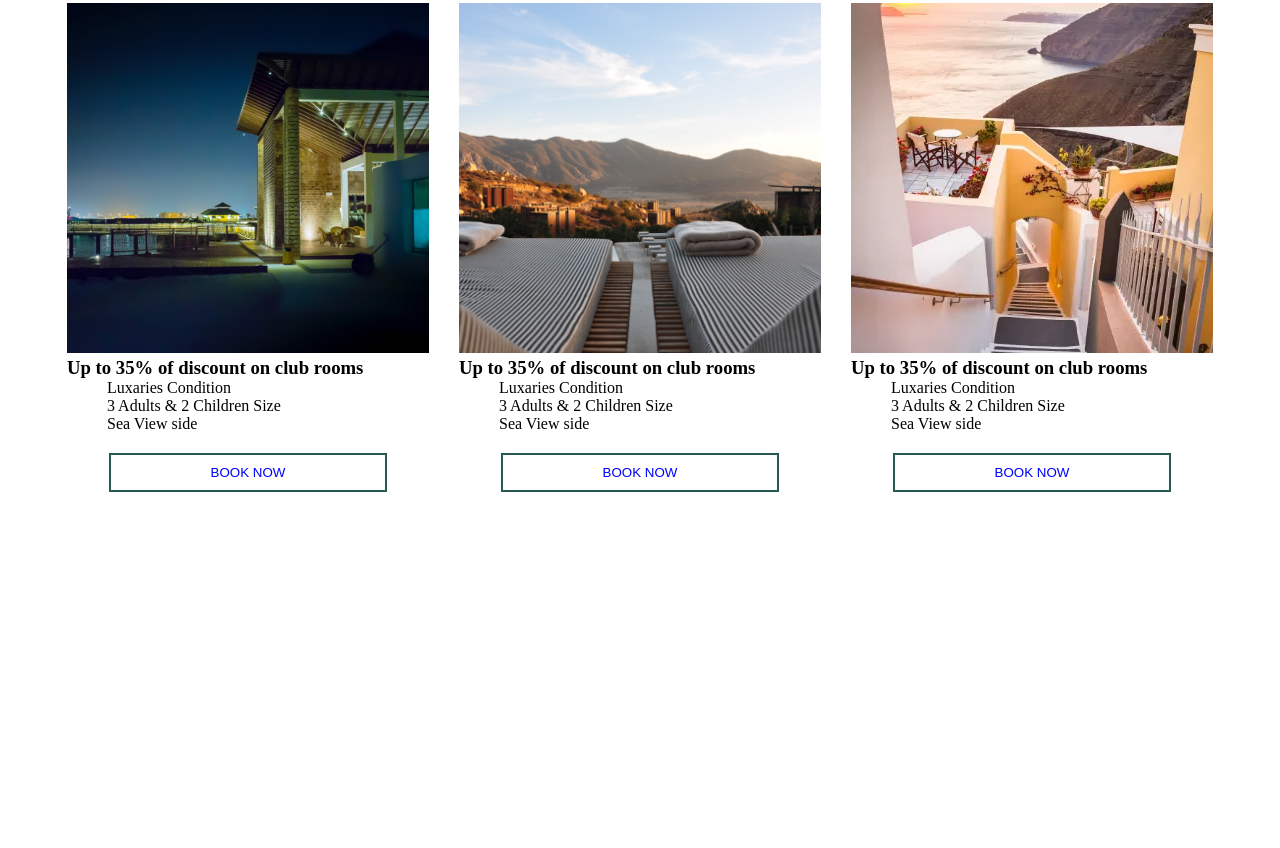
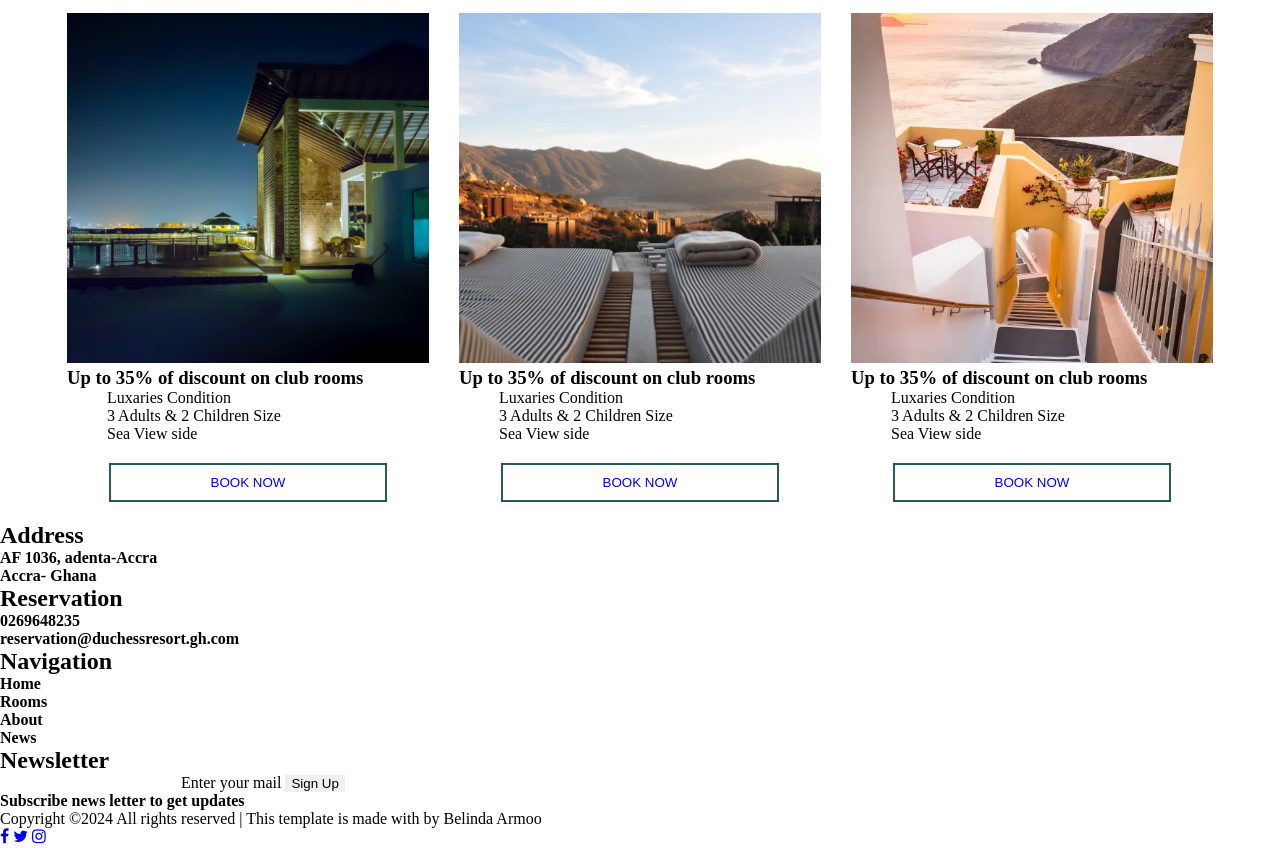
Before and after one commit to Barmoo/relaxation-project, a plain HTML site: page index.html in a window 1280 px wide. Shown: the part 1339-2187 px from the top of the page. Before the commit the page ends 1851 px from the top, so only its background shows below. Drawn offline with Linux system fonts and the light colour scheme.

Commit message:
Added more CSS styles

```diff
--- a/index.html
+++ b/index.html
@@ -12,12 +12,12 @@
 <body>
     <nav>
         <div class="nav-items">
-            <a href="#">Home</a>
-            <a href="#">Rooms</a>
-            <a href="#">About</a>
-            <a href="#">Blog</a>
-            <a href="#">Pages</a>
-            <a href="#">Contact</a>
+            <a class="text-white" href="#">Home</a>
+            <a class="text-white" href="#">Rooms</a>
+            <a class="text-white" href="#">About</a>
+            <a class="text-white" href="#">Blog</a>
+            <a class="text-white" href="#">Pages</a>
+            <a class="text-white" href="#">Contact</a>
         </div>
         <span class="logo">The Duchess Resort</span>
 
@@ -53,7 +53,7 @@
             <img class="gallery-img2" src="./image2.png" alt="Gallery-Image">
         </div>
     </section>
-    <section>
+    <footer>
         <div>
             <div class="features">
                 <h5>Our Offers</h5>
@@ -64,7 +64,7 @@
                     <img src="./1.png" alt="image_3">
                     <div class="feature item">
 
-                            <h3>Up to 35% of discount on club rooms</h3>
+                        <h3>Up to 35% of discount on club rooms</h3>
                         <ul>
                             <li>Luxaries Condition</li>
                             <li>3 Adults & 2 Children Size</li>
@@ -105,12 +105,51 @@
                         <div class="button-div">
                             <button class="button">BOOK NOW</button>
                         </div>
+                    </div>
 
+                </div>
+            </div>
+            <div class="footer-bg">
+                <div class="footer">
+                    <div class="address">
+                        <h2 class="footer-title">Address</h2>
+                        <h4>AF 1036, adenta-Accra</h4>
+                        <h4>Accra- Ghana</h4>
+                    </div>
+                    <div class="reservation">
+                        <h2 class="footer-title">Reservation</h2>
+                        <h4>0269648235</h4>
+                        <h4>reservation@duchessresort.gh.com</h4>
+                    </div>
+                    <div class="navigation">
+                        <h2 class="footer-title">Navigation</h2>
+                        <h4>Home</h4>
+                        <h4>Rooms</h4>
+                        <h4>About</h4>
+                        <h4>News</h4>
+                    </div>
+                    <div class="newsletter">
+                        <h2 class="footer-title">Newsletter</h2>
+                        <input class="mail">Enter your mail <button class="sign">Sign Up</button></input>
+                        <h4>Subscribe news letter to get updates</h4>
                     </div>
                 </div>
-
+                <div>
+                    <hr class="horizontal">
+                </div>
+                <div class="footer-icons">
+                    <div>
+                        <p class="bottom-text">Copyright ©2024 All rights reserved | This template is made with  by Belinda Armoo</p>
+                    </div>
+                    <span class=" bottom-icons">
+                        <a href="#" class="fa fa-facebook"></a>
+                        <a href="#" class="fa fa-twitter"></a>
+                        <a href="#" class="fa fa-instagram"></a>
+                    </span>
+                </div>
+            </div>
+        </div>
     </footer>
-    </div>
 </body>
 
 </html>
```
